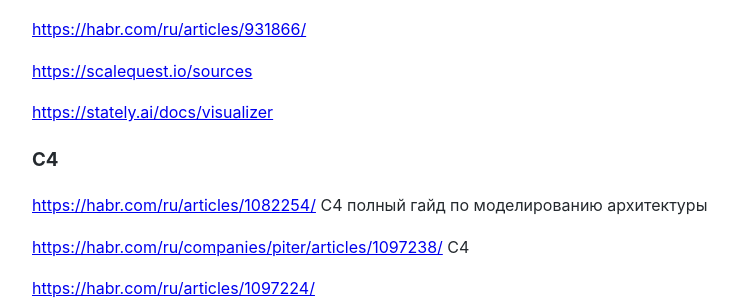
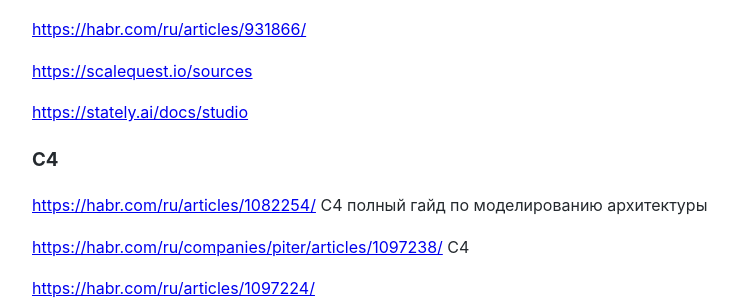
Before and after one commit to Michael-Lubinsky/michael-lubinsky.github.com, a Jekyll site: the page built from system_design/system_design.md, in a window 1280 px wide. Shown: the part 497-797 px from the top of the page, without its empty margins (158-896 px from the left). Built offline with Jekyll 4.4.1, drawn with Linux system fonts in a browser that asks for light colours; our own code applies the rules of GitHub Pages for plain Markdown files.

Commit message:
Update Stately documentation link
Updated link to Stately documentation from visualizer to studio.

```diff
--- a/system_design/system_design.md
+++ b/system_design/system_design.md
@@ -24,7 +24,7 @@
 
 <https://scalequest.io/sources>
 
-<https://stately.ai/docs/visualizer>
+<https://stately.ai/docs/studio>
 
 ### C4
 <https://habr.com/ru/articles/1082254/> C4 полный гайд по моделированию архитектуры
```
